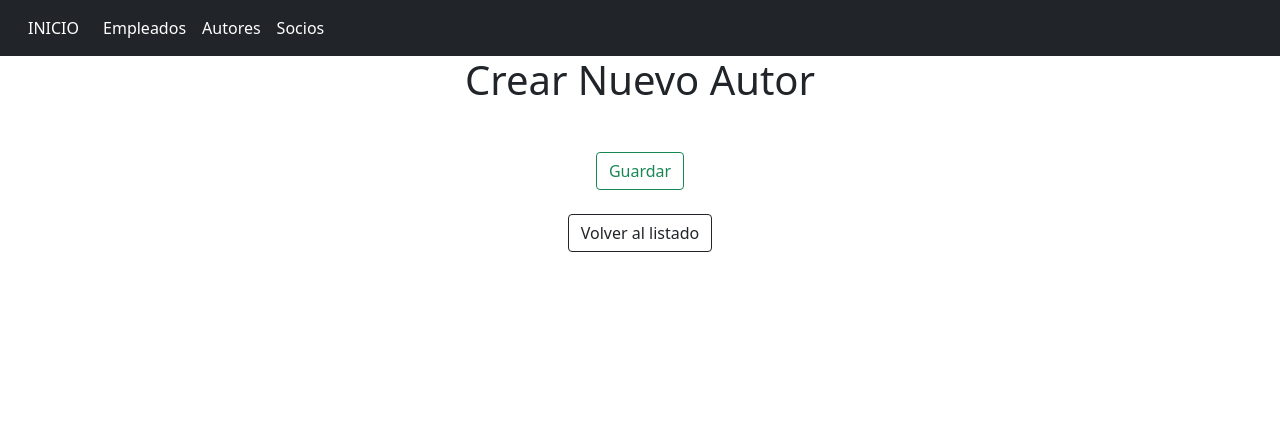
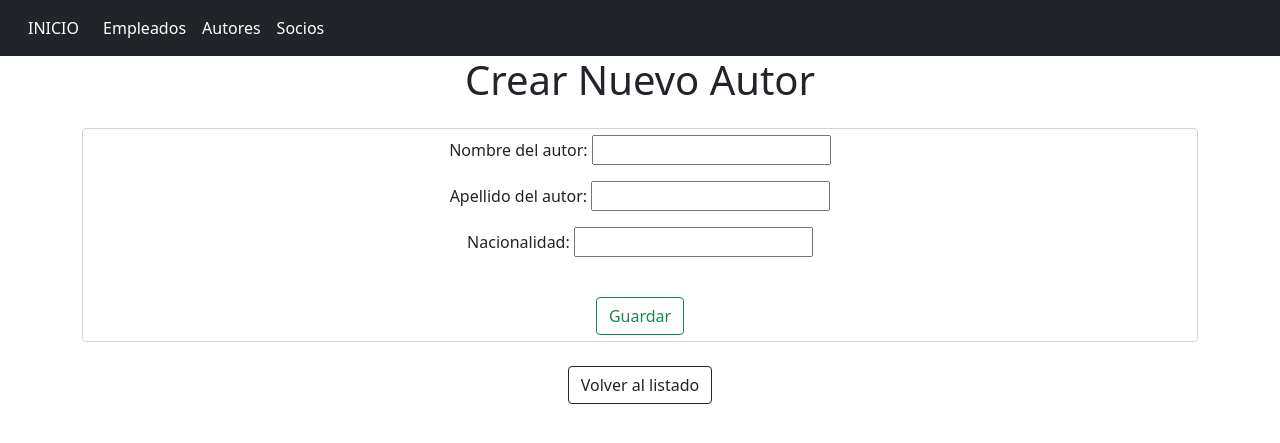
Before and after one commit to kevinserrano01/Biblioteca_App.v1, a Django app: page /biblioteca/autores/nuevo/ in a window 1280 px wide. Shown: the top 443 px of the page. Run offline with Django 4.2, Linux system fonts and the light colour scheme.

Commit message:
Cambios en la view y en el template

```diff
--- a/biblioteca/forms.py
+++ b/biblioteca/forms.py
@@ -18,9 +18,9 @@ class ActualizarSocio(forms.Form): # Kev
 
 
 class CrearNuevoAutor(forms.Form):
-    nombre = forms.CharField(label='Nombre del autor', max_length=50)
-    apellido = forms.CharField(label='Apellido del autor', max_length=50)
-    nacionalidad = forms.CharField(label='Numero de legajo', max_length=50)
+    nombre = forms.CharField(label='Nombre del autor', max_length=200)
+    apellido = forms.CharField(label='Apellido del autor', max_length=200)
+    nacionalidad = forms.CharField(label='Nacionalidad', max_length=200)
 
 
 class CrearNuevoSocio(forms.Form):
--- a/biblioteca/templates/autores_lista.html
+++ b/biblioteca/templates/autores_lista.html
@@ -44,7 +44,7 @@
                                 {% endif%}
                             </td>
                             <td>
-                                <a href="">
+                                <a href="{% url 'actualizar_autor' autor.id  %}">
                                     <button type="button" class="btn btn-warning rounded-pill">
                                         <svg xmlns="http://www.w3.org/2000/svg" width="16" height="16" fill="currentColor" class="bi bi-pencil-fill" viewBox="0 0 16 16">
                                             <path d="M12.854.146a.5.5 0 0 0-.707 0L10.5 1.793 14.207 5.5l1.647-1.646a.5.5 0 0 0 0-.708l-3-3zm.646 6.061L9.793 2.5 3.293 9H3.5a.5.5 0 0 1 .5.5v.5h.5a.5.5 0 0 1 .5.5v.5h.5a.5.5 0 0 1 .5.5v.5h.5a.5.5 0 0 1 .5.5v.207l6.5-6.5zm-7.468 7.468A.5.5 0 0 1 6 13.5V13h-.5a.5.5 0 0 1-.5-.5V12h-.5a.5.5 0 0 1-.5-.5V11h-.5a.5.5 0 0 1-.5-.5V10h-.5a.499.499 0 0 1-.175-.032l-.179.178a.5.5 0 0 0-.11.168l-2 5a.5.5 0 0 0 .65.65l5-2a.5.5 0 0 0 .168-.11l.178-.178z"/>
@@ -86,7 +86,7 @@
                 </table>
                 <div class="col-4">
                     <a class="d-grid gap-2 btn btn-success " href="{% url 'nuevos_Autores' %}">
-                        Agregar Autor Nuevo
+                        Agregar Nuevo Autor
                     </a>
                 </div>
 
--- a/biblioteca/templates/nuevo_autor.html
+++ b/biblioteca/templates/nuevo_autor.html
@@ -13,9 +13,11 @@
     {% block content %}
     <div class="container text-center">
         <h1 class="mb-4 text-center">Crear Nuevo Autor</h1>
-        <form method="post">
+        <form method="post" class="form-control text-center">
             {% csrf_token %}
-            {{ formulario_autor.as_p }}
+            <div class="col-12">
+                {{ formularioautor.as_p }}
+            </div>
             <button type="submit" class="btn btn-outline-success mt-4">Guardar</button>
         </form>
 
--- a/biblioteca/views.py
+++ b/biblioteca/views.py
@@ -2,7 +2,7 @@ from django.http import HttpResponse
 from django.shortcuts import render, get_object_or_404
 from biblioteca.models import Autor, Empleado, Socio, Libro, PrestamoLibro
 from django.shortcuts import render, redirect
-from biblioteca.forms import CrearNuevoEmpleado, ActualizarAutor
+from biblioteca.forms import CrearNuevoEmpleado, ActualizarAutor, CrearNuevoAutor
 from django.http import HttpResponseRedirect
 
 # Kev
@@ -133,7 +133,12 @@ def desactivar_registro_socio(request, socio_id):
 
 # Andrea
 def reg_nuevAutores(request):
-    if request.POST:
+    if request.method == 'GET':
+        return render(request, 'nuevo_autor.html', {
+            'formularioautor': CrearNuevoAutor()
+        })
+    else:
+        #request.POST:
         nombre=request.POST['nombre']
         apellido=request.POST['apellido']
         nacionalidad=request.POST['nacionalidad']
@@ -145,7 +150,7 @@ def reg_nuevAutores(request):
             nacionalidad=nacionalidad,
             activo = activo
         )
-    return render(request,'nuevo_autor.html')
+    return redirect('listado_autores')
 
 # Andrea
 def reg_nuevSocios(request):
```
Also changed, not shown: db.sqlite3.
